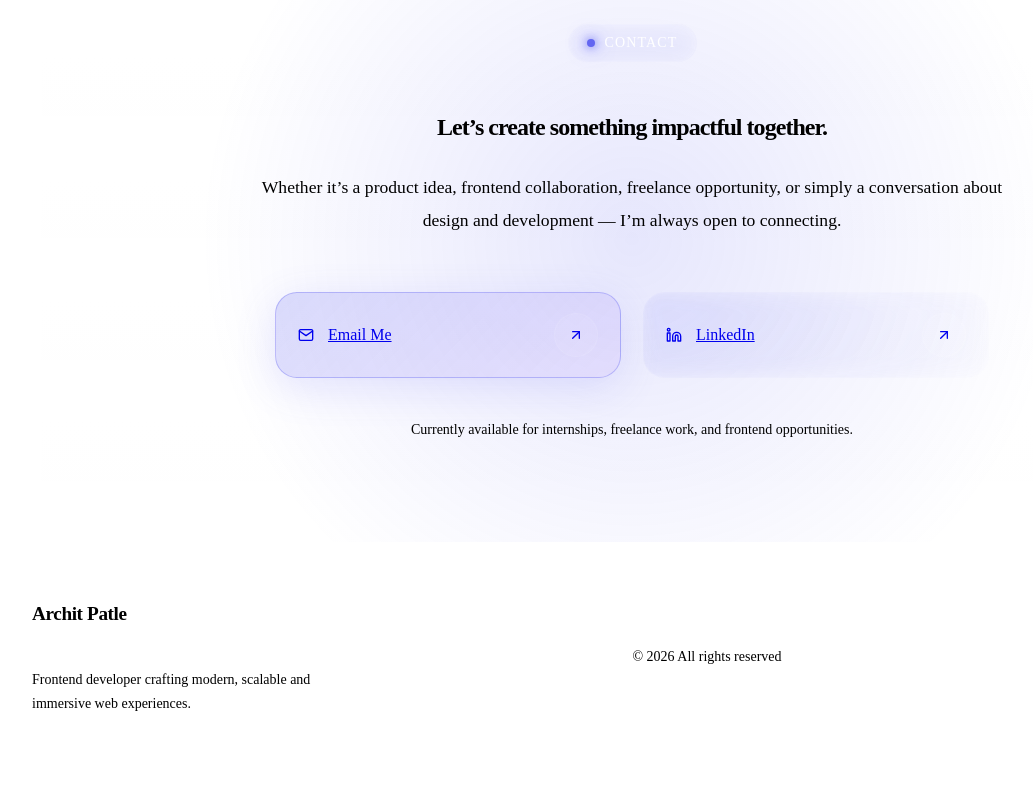
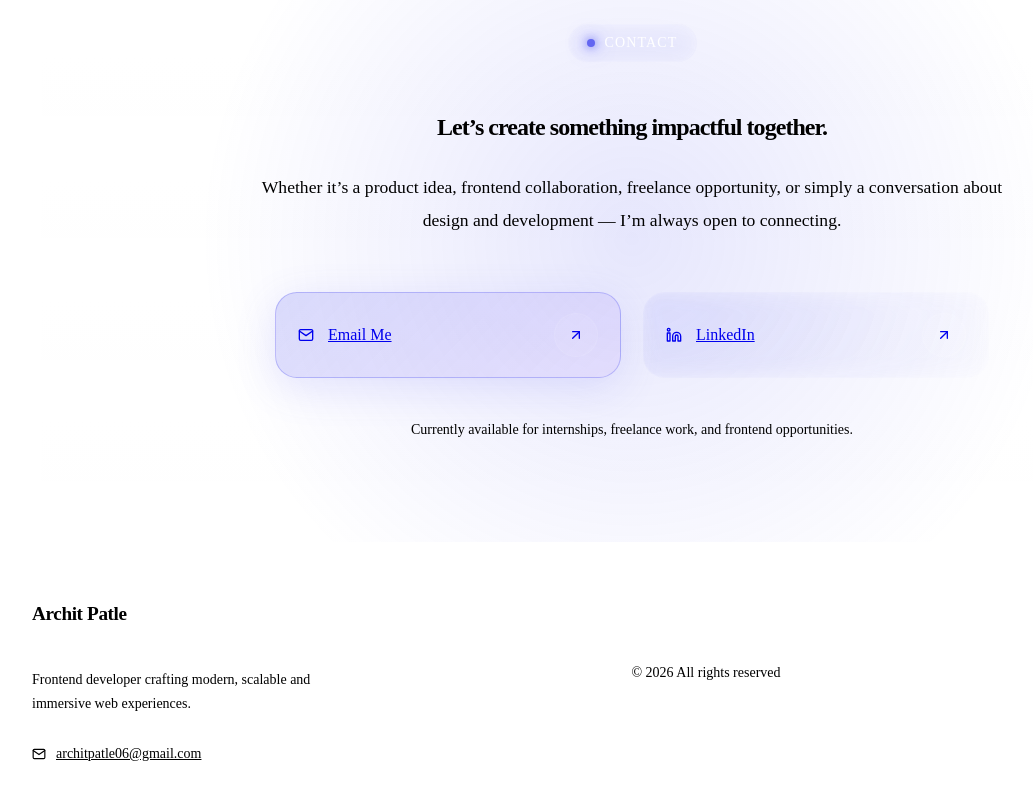
Before and after one commit to architpatle/archit-portfolio, a React (Vite) app: page / in a window 1280 px wide. Shown: the part 5083-5883 px from the top of the page, without its empty margins (8-1041 px from the left). Built offline with nearby package versions, Linux system fonts and the light colour scheme; the HTML template or start-up script is replaced by a standard one.

Commit message:
Updated footer and email and whatsapp option in it

```diff
--- a/src/components/Footer/Footer.jsx
+++ b/src/components/Footer/Footer.jsx
@@ -3,17 +3,12 @@ import styles from "./Footer.module.css";
 import {
   FiGithub,
   FiLinkedin,
-  FiArrowUp,
+  FiMail,
 } from "react-icons/fi";
 
+import { FaWhatsapp } from "react-icons/fa";
+
 export default function Footer() {
-
-  const scrollToTop = () => {
-    window.scrollTo({
-      top: 0,
-      behavior: "smooth",
-    });
-  };
 
   return (
     <footer className={styles.footer}>
@@ -31,6 +26,16 @@ export default function Footer() {
             Frontend developer crafting modern,
             scalable and immersive web experiences.
           </p>
+
+          <a
+            href="https://mail.google.com/mail/?view=cm&fs=1&to=architpatle06@gmail.com"
+            target="_blank"
+            rel="noreferrer"
+            className={styles.email}
+          >
+            <FiMail />
+            <span>architpatle06@gmail.com</span>
+          </a>
 
         </div>
 
@@ -64,12 +69,14 @@ export default function Footer() {
             <FiGithub />
           </a>
 
-          <button
-            onClick={scrollToTop}
+          <a
+            href="https://wa.me/918999186683"
+            target="_blank"
+            rel="noreferrer"
             className={styles.topBtn}
           >
-            <FiArrowUp />
-          </button>
+            <FaWhatsapp />
+          </a>
 
         </div>
 
--- a/src/components/Footer/Footer.module.css
+++ b/src/components/Footer/Footer.module.css
@@ -3,7 +3,7 @@
 
   padding: 40px 0 60px;
 
-  border-top: 1px solid rgba(255,255,255,0.08);
+  border-top: 1px solid rgba(255, 255, 255, 0.08);
 
   background-color: var(--bg);
 }
@@ -53,6 +53,24 @@
   color: var(--text-secondary);
 }
 
+.email {
+  display: inline-flex;
+  align-items: center;
+  gap: 10px;
+
+  margin-top: 6px;
+
+  font-size: 14px;
+
+  color: var(--text-secondary);
+
+  transition: all 0.3s ease;
+}
+
+.email:hover {
+  color: var(--accent);
+}
+
 /* CENTER */
 
 .center {
@@ -83,9 +101,9 @@
   align-items: center;
   justify-content: center;
 
-  background: rgba(255,255,255,0.03);
+  background: rgba(255, 255, 255, 0.03);
 
-  border: 1px solid rgba(255,255,255,0.08);
+  border: 1px solid rgba(255, 255, 255, 0.08);
 
   backdrop-filter: blur(10px);
 
@@ -103,7 +121,7 @@
   color: var(--accent);
 
   box-shadow:
-    0 0 20px rgba(99,102,241,0.2);
+    0 0 20px rgba(99, 102, 241, 0.2);
 }
 
 /* RESPONSIVE */
```
